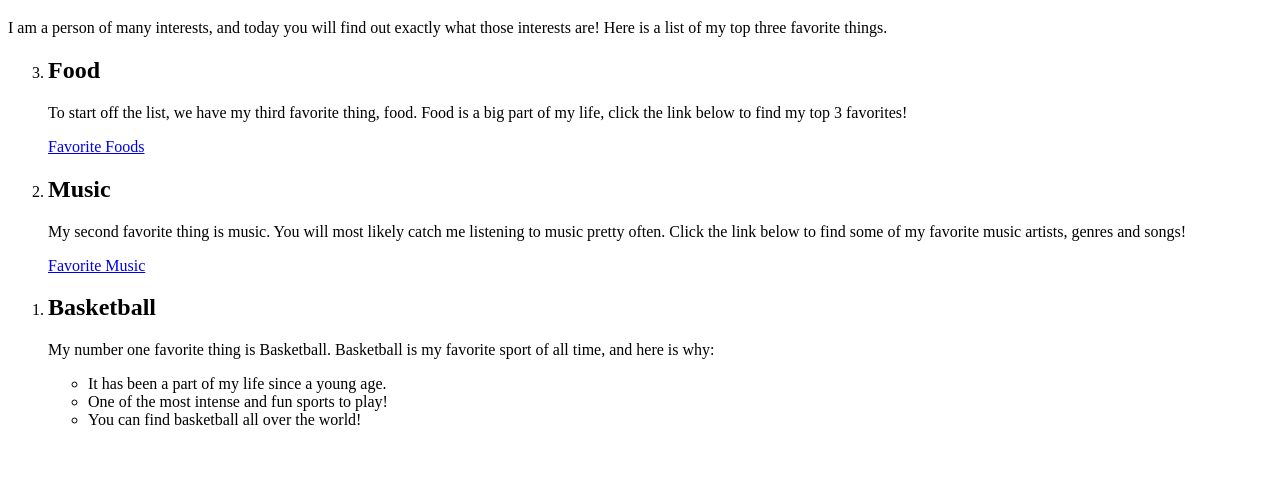
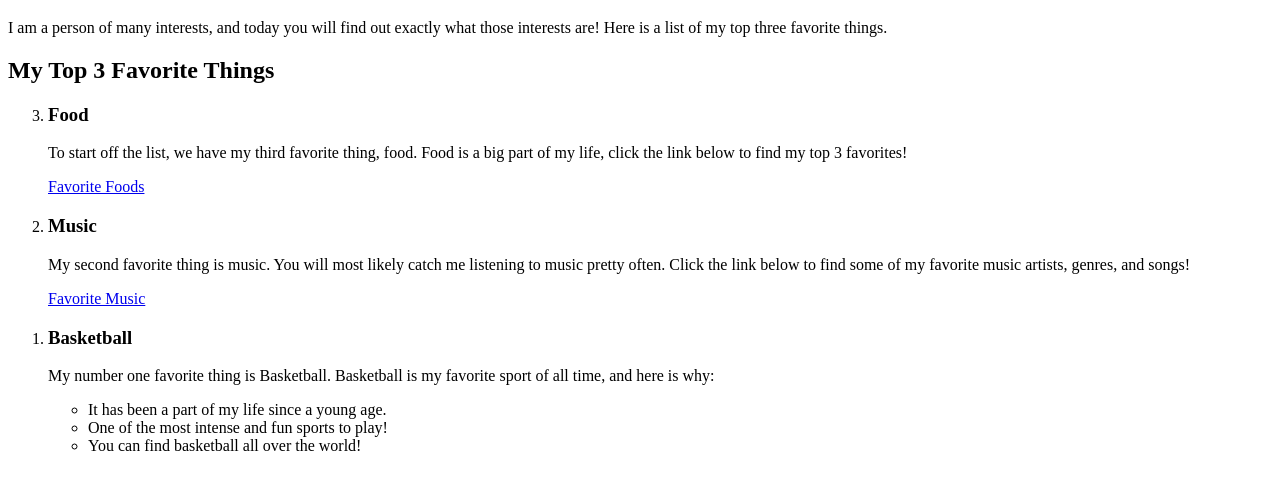
Before and after one commit to Clay-Bow/Hyperlinks, a plain HTML site: page index.html in a window 1280 px wide. Shown: the part 61-550 px from the top of the page. Drawn offline with Linux system fonts and the light colour scheme.

Commit message:
Update index.html

```diff
--- a/index.html
+++ b/index.html
@@ -2,31 +2,47 @@
 <html lang="en">
 <head>
     <meta charset="utf-8">
-
     <title>Clay's Favorites</title>
 </head>
-
 <body>
+    <header>
         <h1>Clay's Favorites</h1>
         <p>
             I am a person of many interests, and today you will find out exactly what those interests are!
             Here is a list of my top three favorite things.
         </p>
+    </header>
+
+    <main>
+        <article>
+            <h2>My Top 3 Favorite Things</h2>
             <ol reversed>
-            <li><h2>Food</h2></li>
+                <li>
+                    <section>
+                        <h3>Food</h3>
                         <p>
                             To start off the list, we have my third favorite thing, food.
                             Food is a big part of my life, click the link below to find my top 3 favorites!
                         </p>
                         <a href="foods.html" title="My favorite foods">Favorite Foods</a>
-            <li><h2>Music</h2></li>
+                    </section>
+                </li>
+
+                <li>
+                    <section>
+                        <h3>Music</h3>
                         <p>
                             My second favorite thing is music.
                             You will most likely catch me listening to music pretty often.
-                Click the link below to find some of my favorite music artists, genres and songs!
+                            Click the link below to find some of my favorite music artists, genres, and songs!
                         </p>
                         <a href="music.html" title="My favorite music artists">Favorite Music</a>
-            <li><h2>Basketball</h2></li>
+                    </section>
+                </li>
+
+                <li>
+                    <section>
+                        <h3>Basketball</h3>
                         <p>
                             My number one favorite thing is Basketball.
                             Basketball is my favorite sport of all time, and here is why:
@@ -36,6 +52,10 @@
                             <li>One of the most intense and fun sports to play!</li>
                             <li>You can find basketball all over the world!</li>
                         </ul>
+                    </section>
+                </li>
             </ol>
+        </article>
+    </main>
 </body>
 </html>
```
Lines whose indentation alone changed are shown as unchanged.
